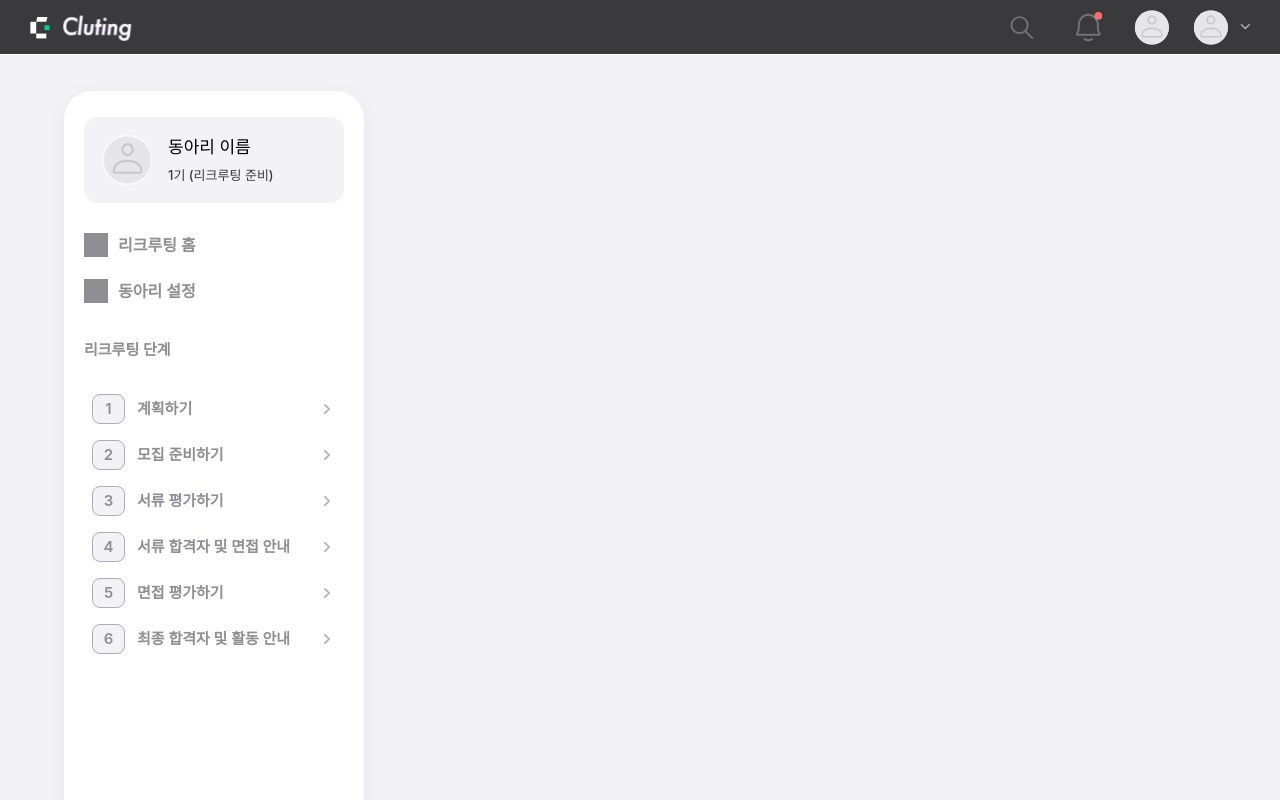
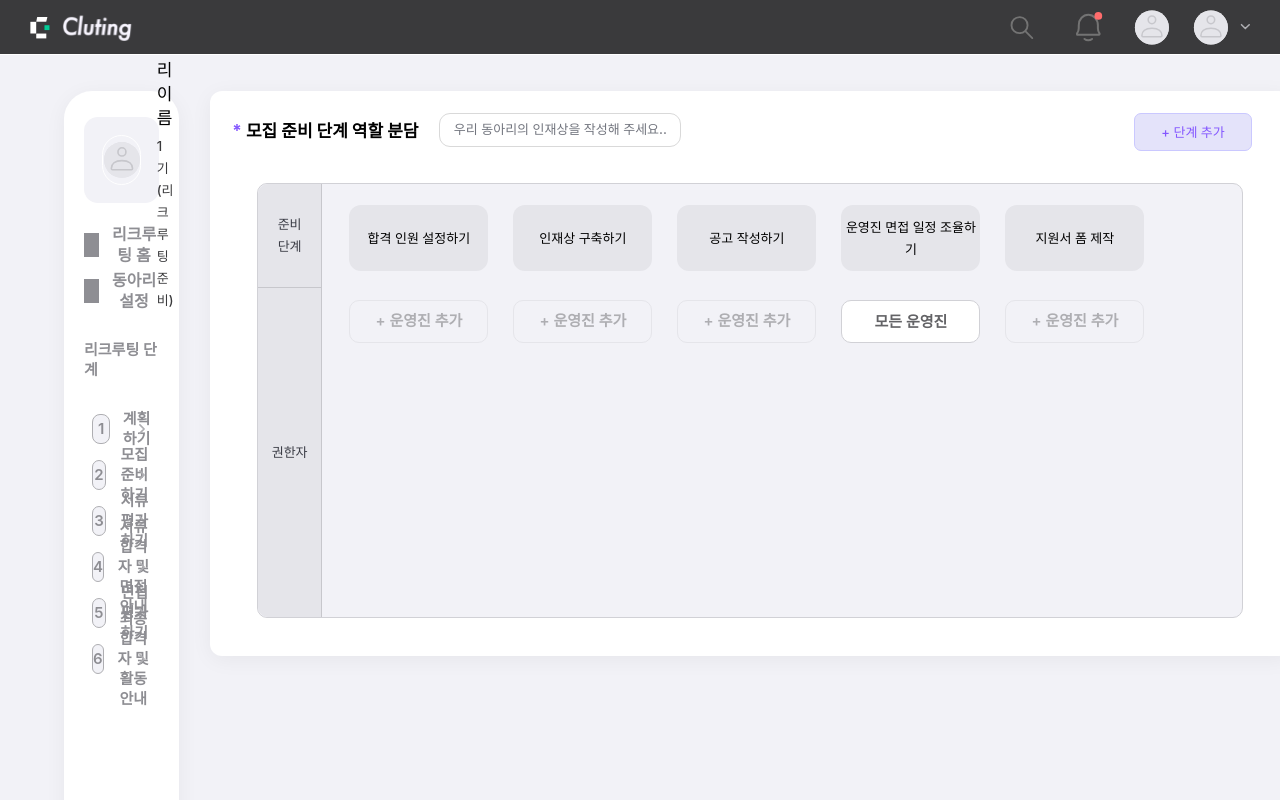
Before and after one commit to Cluting/cluting-frontend, a React (Create React App) app: page /recruting/01_plan in a window 1280 px wide. Shown: the top 800 px of the page. Built offline with nearby package versions, Linux system fonts and the light colour scheme; a web font is replaced by a local one.

Commit message:
✨ feat: 운영진 드롭다운 및 모집 단계 구현

```diff
--- a/package.json
+++ b/package.json
@@ -6,6 +6,7 @@
     "@types/jest": "^27.5.2",
     "@types/node": "^16.18.112",
     "@types/react": "^18.3.11",
+    "@types/react-calendar": "^3.9.0",
     "@types/react-dom": "^18.3.0",
     "classnames": "^2.5.1",
     "date-fns": "^4.1.0",
--- /dev/null
+++ b/src/components/recruting/_01_plan/AddAdminDropdown.tsx
@@ -0,0 +1,32 @@
+interface AddAdminDropdownProps {
+  onSelect: (admin: string) => void; // 운영진 선택시 호출될 함수
+  currentAdmins: string[]; // 현재 선택된 운영진 목록
+}
+
+export default function AddAdminDropdown({
+  onSelect,
+  currentAdmins
+}: AddAdminDropdownProps) {
+  const allAdmins = ["최예은", "박시현", "김동현"];
+
+  return (
+    <div className="absolute top-[53.5px] bg-white-100 w-[139px] rounded-[12px]">
+      <ul className="flex-center flex-col h-full p-2 text-body text-[#3B3D46]">
+        {allAdmins.map((admin) => (
+          <li
+            key={admin}
+            onClick={() => onSelect(admin)}
+            className="w-[123px] h-[40px] rounded-[8px] cursor-pointer hover:bg-gray-200 flex-center"
+          >
+            <p className="text-center text-gray-800 font-medium">
+              {admin}
+              {currentAdmins.includes(admin) && (
+                <span className="ml-2 text-main-100">✓</span>
+              )}
+            </p>
+          </li>
+        ))}
+      </ul>
+    </div>
+  );
+}
--- /dev/null
+++ b/src/components/recruting/_01_plan/PrepareStepRoles.tsx
@@ -0,0 +1,158 @@
+import { useState } from "react";
+import AddAdminDropdown from "./AddAdminDropdown";
+
+interface Step {
+  id: number;
+  name: string;
+  admins: string[];
+  isFixed?: boolean; //이건 잘 모르겟다
+}
+
+export default function PrepareStepRoles() {
+  const DEFAULT_STEPS: Step[] = [
+    { id: 1, name: "합격 인원 설정하기", admins: [] },
+    { id: 2, name: "인재상 구축하기", admins: [] },
+    { id: 3, name: "공고 작성하기", admins: [] },
+    {
+      id: 4,
+      name: "운영진 면접 일정 조율하기",
+      admins: ["모든 운영진"],
+      isFixed: true
+    },
+    { id: 5, name: "지원서 폼 제작", admins: [] }
+  ];
+
+  const [dropdown, setDropdown] = useState(false); //드롭다운
+  const [steps, setSteps] = useState(DEFAULT_STEPS); //단계들
+  const [addStep, setAddStep] = useState(false); //단계 추가하기 버튼
+  const [currentStepId, setCurrentStepId] = useState<number>(1);
+  const handleAdminSelect = (admin: string) => {
+    setSteps((prevSteps) =>
+      prevSteps.map((step) => {
+        if (step.id === currentStepId && !step.admins.includes(admin)) {
+          return {
+            ...step,
+            admins: [...step.admins, admin]
+          };
+        }
+        return step;
+      })
+    );
+  };
+
+  const removeAdmin = (stepId: number, adminToRemove: string) => {
+    setSteps((prevSteps) =>
+      prevSteps.map((step) => {
+        if (step.id === stepId) {
+          return {
+            ...step,
+            admins: step.admins.filter((admin) => admin !== adminToRemove)
+          };
+        }
+        return step;
+      })
+    );
+  };
+
+  return (
+    <div className="w-[1100px]">
+      <div className="flex">
+        <div className="w-full h-auto bg-white-100 custom-shadow rounded-[12px] ml-[31.38px] pt-[22px] pb-[38px] ">
+          <div className="ml-[22px] mr-[39px] flex justify-between">
+            <div className="flex">
+              <p className="section-title">
+                <span className="mr-[0.25em] text-main-100">*</span>모집 준비
+                단계 역할 분담
+              </p>
+              <div className="tooltip">
+                우리 동아리의 인재상을 작성해 주세요..
+              </div>
+            </div>
+            <button
+              className="w-[118px] h-[38px] flex-center bg-main-300 border border-main-400 rounded-[7px] text-caption3 text-main-100"
+              onClick={() => {
+                setAddStep(!addStep);
+              }}
+            >
+              + 단계 추가
+            </button>
+          </div>
+          <div className="pl-[47px] pr-[48px]">
+            <div className="mt-8 w-full h-auto rounded-[10px] bg-gray-100 border border-gray-300">
+              <div className="flex">
+                {/* 왼쪽 열 */}
+                <div className="w-[63.89px] bg-gray-200 border-r border-gray-400 rounded-l-[10px]">
+                  <div className="flex-center h-[103.8px] border-b border-gray-400 text-[#3B3D46] text-caption1">
+                    <p>
+                      준비
+                      <br />
+                      단계
+                    </p>
+                  </div>
+                  <div className="flex-center min-h-[329px] text-[#3B3D46] text-caption1">
+                    권한자
+                  </div>
+                </div>
+
+                {/* 오른쪽 컨텐츠 영역 */}
+                <div className="flex w-[920px] pl-[27.35px] pt-[21px] pr-[33.77px]">
+                  {/* 준비단계 컨텐츠 */}
+                  {steps.map((step) => (
+                    <div
+                      key={step.id}
+                      className="w-[139px] min-h-[329px] mr-[25px]"
+                    >
+                      <div className="w-[139px] h-[66px] bg-gray-200 rounded-[12px] flex-center text-caption1">
+                        {step.name}
+                      </div>
+                      <div className="mt-[29px]">
+                        {/* 권한자 컨텐츠 */}
+                        {/* 운영진 목록 */}
+                        <div>
+                          {step.admins.map((admin) => (
+                            <div
+                              key={admin}
+                              className="flex-center w-[139px] h-[43px] mb-[10px] rounded-[10px] border border-gray-300 bg-white-100 text-subheadline"
+                            >
+                              <span className="text-gray-800">{admin}</span>
+                              {!step.isFixed && (
+                                <button
+                                  onClick={() => removeAdmin(step.id, admin)}
+                                  className="text-gray-500 hover:text-gray-700"
+                                >
+                                  ×
+                                </button>
+                              )}
+                            </div>
+                          ))}
+                        </div>
+                        {/* 운영진 추가 버튼 */}
+                        {!step.isFixed && (
+                          <button
+                            className="relative  w-[139px] h-[43px] border border-gray-200 bg-gray-100 rounded-[10px] flex-center text-[15px] font-semibold text-gray-500 hover:bg-gray-300 hover:border-gray-500 hover:text-gray-700"
+                            onClick={() => {
+                              setCurrentStepId(step.id);
+                              setDropdown(!dropdown);
+                            }}
+                          >
+                            <p>+ 운영진 추가</p>
+                            {dropdown && currentStepId === step.id && (
+                              <AddAdminDropdown
+                                onSelect={handleAdminSelect}
+                                currentAdmins={step.admins}
+                              />
+                            )}
+                          </button>
+                        )}
+                      </div>
+                    </div>
+                  ))}
+                </div>
+              </div>
+            </div>
+          </div>
+        </div>
+      </div>
+    </div>
+  );
+}
--- a/src/pages/Recruting/step1/RecrutingPlan.tsx
+++ b/src/pages/Recruting/step1/RecrutingPlan.tsx
@@ -1,11 +1,13 @@
 // 1- 리크루팅 :  계획하기 단계 (페이지)
 
 import Sidemenu from "../../../components/recruting/common/Sidemenu";
+import PrepareStepRoles from "../../../components/recruting/_01_plan/PrepareStepRoles";
 
 export default function RecrutingPlan() {
   return (
     <div className="flex bg-gray-100 px-16 py-9">
       <Sidemenu />
+      <PrepareStepRoles />
     </div>
   );
 }
```
Also changed, not shown: 1 other file (tests, documents, lock files or other folders).
